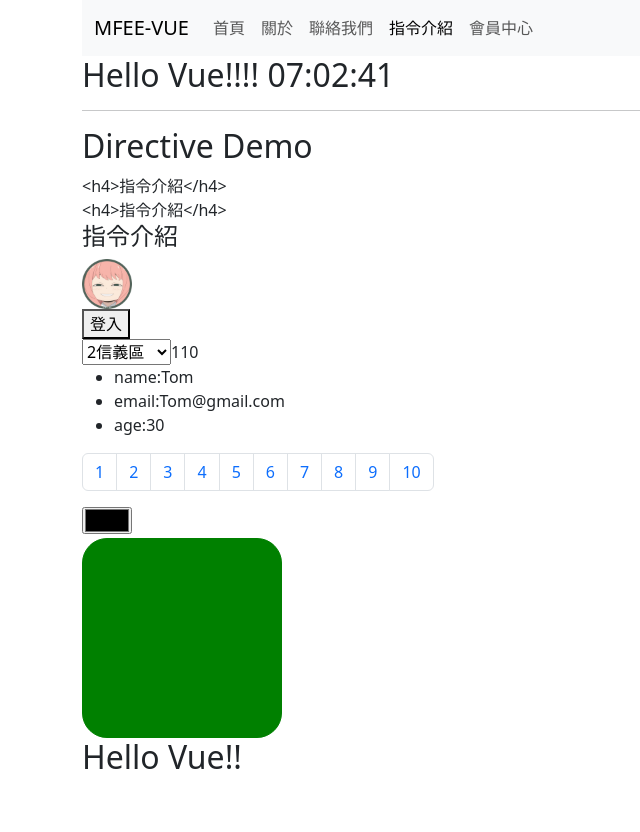
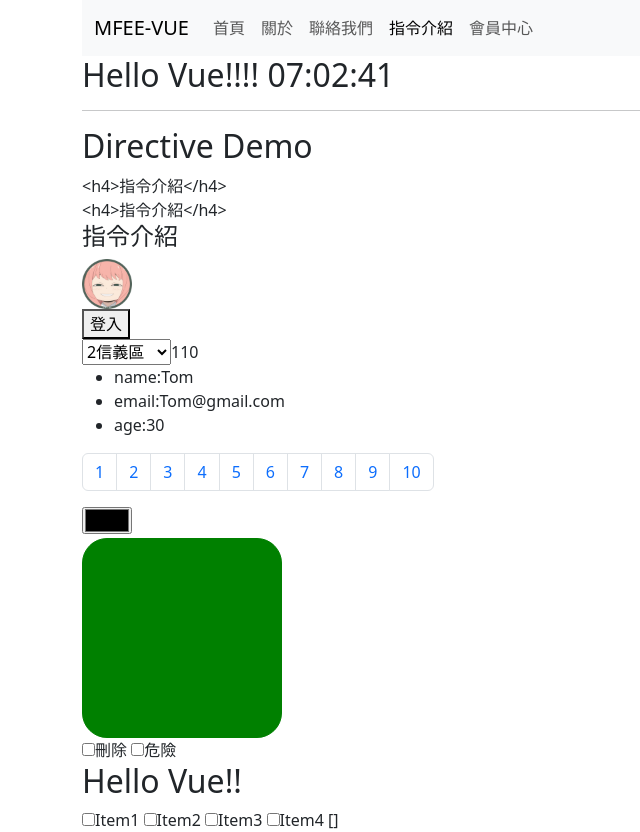
Before and after one commit to HsiaoHungWang/vue-mfee, a Vue app: page /directive in a window 1280 px wide. Shown: the whole page, without its empty margins (0-640 px from the left). Before the commit the page ends 800 px from the top, so only its background shows below. Built offline with nearby package versions, Linux system fonts and the light colour scheme.

Commit message:
checkbox 結合 v-model 使用

```diff
--- a/src/views/DirectivesView.vue
+++ b/src/views/DirectivesView.vue
@@ -24,6 +24,11 @@ const selectedValue = ref('110')
 const user = ref({ "name": "Tom", "email": "Tom@gmail.com", "age": 30 })
 const bgColor = ref('green')
 const radius = ref(25)
+
+const isDel = ref(false)
+const isDanger = ref(false)
+
+const items = ref([])
 </script>
 
 <template>
@@ -43,8 +48,9 @@ const radius = ref(25)
 
     <!--v-for讀取陣列中的資料-->
     <select v-model="selectedValue">
-  <option v-for="(region,index) in regions" :key="region.code" :value="region.code">{{index}}{{region.name}}</option>
- </select><span>{{selectedValue}}</span>
+      <option v-for="(region, index) in regions" :key="region.code" :value="region.code">{{ index }}{{ region.name }}
+      </option>
+    </select><span>{{ selectedValue }}</span>
   </div>
   <!--v-for讀取物件中的資料
  {key:value,key:value}-->
@@ -54,29 +60,38 @@ const radius = ref(25)
 
   <!--v-for產生數字範圍-->
   <ul class="pagination">
-    <li class="page-item" v-for="page in 10"><a class="page-link" href="#">{{page}}</a></li>
+    <li class="page-item" v-for="page in 10"><a class="page-link" href="#">{{ page }}</a></li>
   </ul>
 
+  <!-- :style -->
   <input type="color" v-model="bgColor" />
- <div @mouseenter="radius+=10" style="width:200px;height: 200px;border: 1px solid green;"
-    :style="{backgroundColor:bgColor,'border-radius': radius + 'px'}"></div>
 
+  <div @mouseenter="radius += 10" style="width:200px;height: 200px;border: 1px solid green;"
+    :style="{ backgroundColor: bgColor, 'border-radius': radius + 'px' }"></div>
 
-    <h2 :class="{del:false, danger:false}">Hello Vue!!</h2>
+  <!--:class-->
+  <input type="checkbox" v-model="isDel">刪除
+  <input type="checkbox" v-model="isDanger">危險
+  <h2 :class="{ del: isDel, danger: isDanger }">Hello Vue!!</h2>
 
-
+  <!---->
+  <input type="checkbox" value="a" v-model="items">Item1
+  <input type="checkbox" value="b" v-model="items">Item2
+  <input type="checkbox" value="c" v-model="items">Item3
+  <input type="checkbox" value="d" v-model="items">Item4
+<span>{{ items }}</span>
 </template>
 
 <style lang="css" scoped>
-.del{
+.del {
   text-decoration: line-through;
 }
 
-.size{
-  font-size:24px
+.size {
+  font-size: 24px
 }
 
-.danger{
-  color:red
+.danger {
+  color: red
 }
 </style>
```
Lines whose indentation alone changed are shown as unchanged.
